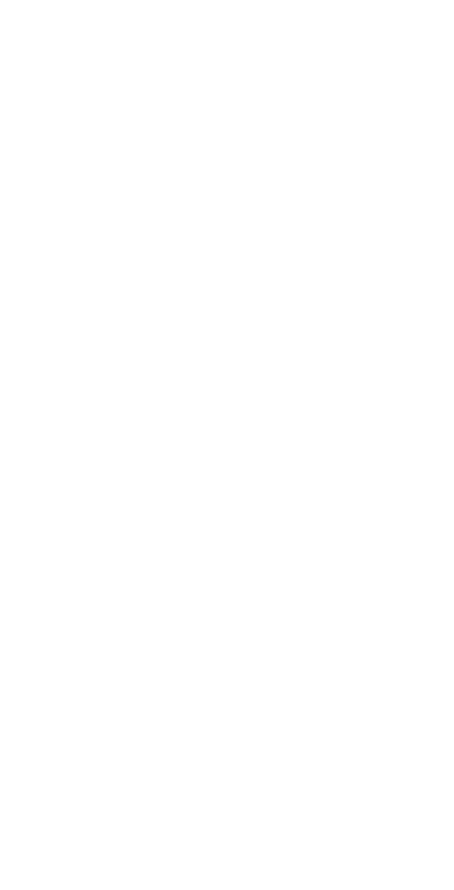
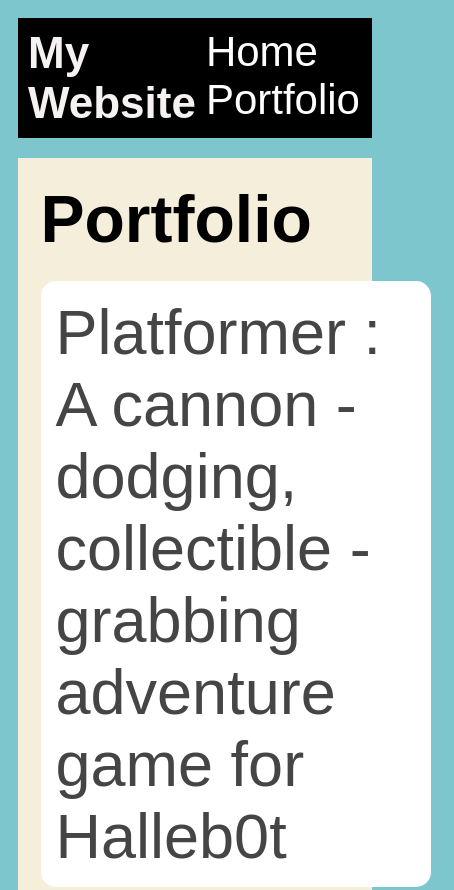
Before and after one commit to Landonfrs/Landonfrs.github.io, a plain HTML site: page portfolio.html in a window 390 px wide. Shown: the top 890 px of the page, 454 px wide, since content can reach past the window. Before the commit the page ends 844 px from the top, so only its background shows below. Drawn offline with Linux system fonts and the light colour scheme.

Commit message:
add portfolio.html file

```diff
--- a/portfolio.html
+++ b/portfolio.html
@@ -0,0 +1,34 @@
+<!DOCTYPE HTML>
+<html>
+    <head>
+        <title>Evil Website</title>
+        <link rel="stylesheet" href="style.css">
+    </head>
+
+ <body>
+    <div id="all-contents">
+     <nav>
+        <h1>My Website</h1>
+        <u1 id="nav-ul">
+          <li class="nav-li">
+              <a class="nav-a" href="index.html">Home</a>
+          </li>
+          <li class="nav-li">
+              <a class="nav-a" href="portfolio.html">Portfolio</a>
+          </li>
+        </u1>
+     </nav>
+     <main>
+         <div class="content">
+           <h1>Portfolio</h1>
+           <ul id="portfolio">
+            <li><a href="projects/platformer/">Platformer : A cannon - dodging, collectible - grabbing adventure game for Halleb0t</a></li>
+            <li><a href="projects/bouncing-box/">Bouncing Box : A project that gives you a taste of game development on the web </a></li>
+            <li><a href="projects/circularity/">Circularity : A motion poem using random number generation and velocity applied to circle shapes...</a></li>
+
+           </ul>
+        </div>
+     </main>
+    </div>
+ </body>
+</html>
--- a/style.css
+++ b/style.css
@@ -62,3 +62,77 @@ main {
 h2, h3 {
     margin: 0px;
 }
+     /* portfolio styles */
+     .content h1 {
+        color: black;
+    }
+
+    #portfolio {
+        list-style-type: none;
+        padding-left: 0;
+    }
+
+    #portfolio li {
+        background: #fff;
+        padding: 10px;
+        border-radius: 10px;
+        margin-bottom: 10px;
+    }
+
+    #portfolio li:hover {
+        background: #eee;
+    }
+
+    #portfolio a {
+        text-decoration: none;
+        color: #454545;
+    }
+       /* responsive web design */
+       @media screen and (min-width: 120px) and (max-width: 1080px) {
+        main {
+          height: 100ch;
+          zoom: 1.5;
+          display: grid;
+        }
+
+        h1 {
+          font-size: 44px;
+        }
+
+        h2 {
+          font-size: 42px;
+        }
+
+        h3 {
+          font-size: 36px;
+        }
+
+        #all-contents {
+          height: 100ch;
+          margin: none;
+        }
+
+        a {
+          font-size: 42px;
+        }
+
+        .sidebar {
+          margin-right: 0px;
+          justify-content: center;
+          align-items: center;
+        }
+
+        .sidebar-img {
+          width: 100%;
+        }
+
+        p,
+        li {
+          font-size: 24px;
+        }
+
+        .content {
+          align-content: center;
+          justify-content: center;
+        }
+    }
```
Also changed, not shown: index.html (+1 -1 lines).
